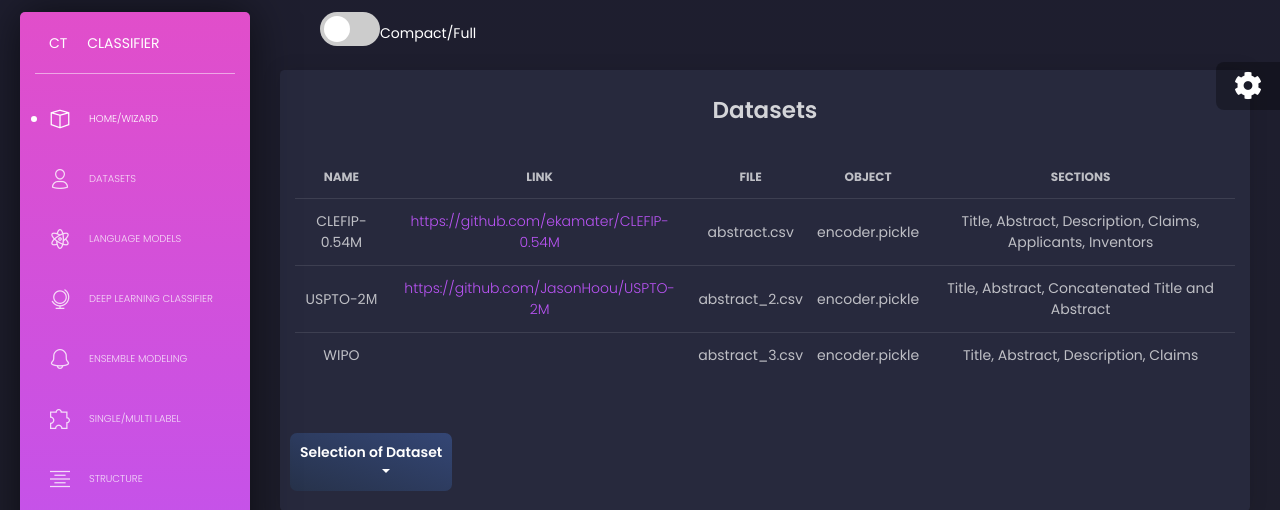
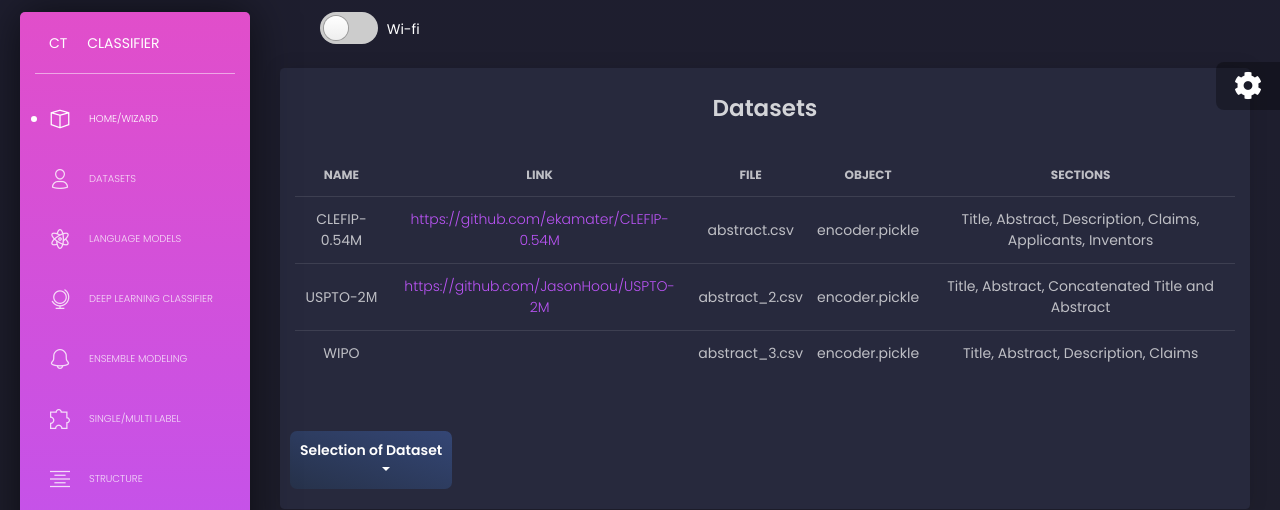
Before and after one commit to tsgiannis/master_thesis, a Flask app: page /index in a window 1280 px wide. Shown: the part 68-578 px from the top of the page. Run offline with Flask 3, Linux system fonts and the light colour scheme; the visitor is signed in with stand-in values (Sample User, id 1); parts of the project's set-up code (start-up, migrations or seed data) failed here and were passed over; some libraries are stand-ins or nearby versions.

Commit message:
Working toggle Sidenote The initial effort practically ruined the whole page pushing cards to the bottom ? It was something **strange*** Toggle code from https://alvarotrigo.com/blog/toggle-switch-css/

```diff
--- a/apps/templates/home/index.html
+++ b/apps/templates/home/index.html
@@ -12,67 +12,56 @@
     .custom-modal-content {
             background-color: #fff666; /* Red color */
         }
-      /* The switch - the box around the slider */
-.switch_c {
-  position: relative;
+.toggle {
+  cursor: pointer;
   display: inline-block;
-  width: 60px;
-  height: 34px;
 }
 
-/* Hide default HTML checkbox */
-.switch_c input {
-  opacity: 0;
-  width: 0;
-  height: 0;
+.toggle-switch {
+  display: inline-block;
+  background: #ccc;
+  border-radius: 16px;
+  width: 58px;
+  height: 32px;
+  position: relative;
+  vertical-align: middle;
+  transition: background 0.25s;
+}
+.toggle-switch:before, .toggle-switch:after {
+  content: "";
+}
+.toggle-switch:before {
+  display: block;
+  background: linear-gradient(to bottom, #fff 0%, #eee 100%);
+  border-radius: 50%;
+  box-shadow: 0 0 0 1px rgba(0, 0, 0, 0.25);
+  width: 24px;
+  height: 24px;
+  position: absolute;
+  top: 4px;
+  left: 4px;
+  transition: left 0.25s;
+}
+.toggle:hover .toggle-switch:before {
+  background: linear-gradient(to bottom, #fff 0%, #fff 100%);
+  box-shadow: 0 0 0 1px rgba(0, 0, 0, 0.5);
+}
+.toggle-checkbox:checked + .toggle-switch {
+  background: #56c080;
+}
+.toggle-checkbox:checked + .toggle-switch:before {
+  left: 30px;
 }
 
-/* The slider */
-.slider_c {
+.toggle-checkbox {
   position: absolute;
-  cursor: pointer;
-  top: 0;
-  left: 0;
-  right: 0;
-  bottom: 0;
-  background-color: #ccc;
-  -webkit-transition: .4s;
-  transition: .4s;
+  visibility: hidden;
 }
 
-.slider_c:before {
-  position: absolute;
-  content: "";
-  height: 26px;
-  width: 26px;
-  left: 4px;
-  bottom: 4px;
-  background-color: white;
-  -webkit-transition: .4s;
-  transition: .4s;
-}
-
-input:checked + .slider_c {
-  background-color: #2196F3;
-}
-
-input:focus + .slider_c {
-  box-shadow: 0 0 1px #2196F3;
-}
-
-input:checked + .slider_c:before {
-  -webkit-transform: translateX(26px);
-  -ms-transform: translateX(26px);
-  transform: translateX(26px);
-}
-
-/* Rounded sliders */
-.slider_c.round_c {
-  border-radius: 34px;
-}
-
-.slider_c.round_c:before {
-  border-radius: 50%;
+.toggle-label {
+  margin-left: 5px;
+  position: relative;
+  top: 2px;
 }
 </style>
 
@@ -86,10 +75,11 @@ input:checked + .slider_c:before {
     <div >
   <ul class ="ml-auto">
                         <li class="input-group d-flex align-items-center mb-0">
-                            <label class="switch_c">
-                            <input type="checkbox_c">
-                            <span class="slider_c round_c"></span>
-</label>Compact/Full
+                            <label class="toggle">
+	<input class="toggle-checkbox" type="checkbox">
+	<div class="toggle-switch"></div>
+	<span class="toggle-label">Wi-fi</span>
+</label>
                         </li>
   </ul>
 </div>
```
